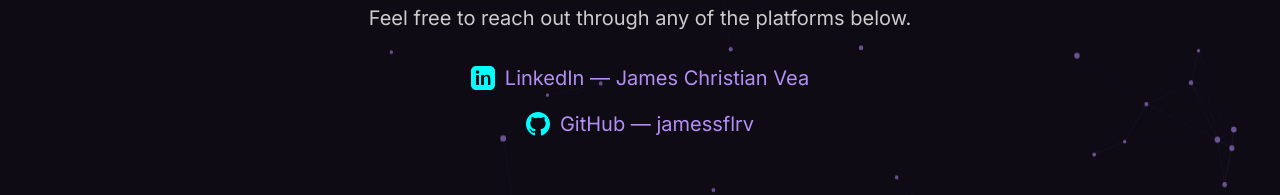
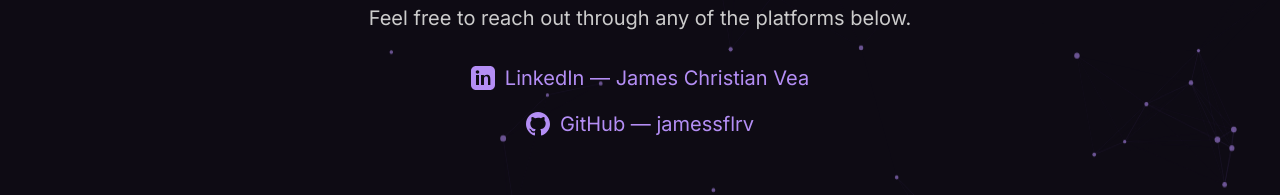
Before and after one commit to jamessflrv/portfolio, a plain HTML site: page contacts.html in a window 1280 px wide. Shown: the part 225-420 px from the top of the page. Drawn offline with Linux system fonts and the light colour scheme.

Commit message:
changes on contacts

```diff
--- a/contacts.html
+++ b/contacts.html
@@ -28,7 +28,7 @@
 
             <li>
                 <a href="https://www.linkedin.com/in/james-christian-vea-9606973ba/" target="_blank">
-                    <svg xmlns="http://www.w3.org/2000/svg" width="24" height="24" fill="cyan" viewBox="0 0 24 24">
+                    <svg xmlns="http://www.w3.org/2000/svg" width="24" height="24" fill="#b48ef5" viewBox="0 0 24 24">
                         <path d="M19 0h-14c-2.761 0-5 2.239-5 5v14c0 2.761 2.239 5 5 5h14c2.762
                         0 5-2.239 5-5v-14c0-2.761-2.238-5-5-5zm-11 19h-3v-10h3v10zm-1.5-11.268c-.966
                         0-1.75-.784-1.75-1.75s.784-1.75 1.75-1.75 1.75.784 1.75 1.75-.784
@@ -42,7 +42,7 @@
 
             <li>
                 <a href="https://github.com/jamessflrv" target="_blank">
-                    <svg xmlns="http://www.w3.org/2000/svg" width="24" height="24" fill="cyan" viewBox="0 0 24 24">
+                    <svg xmlns="http://www.w3.org/2000/svg" width="24" height="24" fill="#b48ef5" viewBox="0 0 24 24">
                         <path d="M12 0C5.374 0 0 5.373 0 12c0 5.302 3.438 9.8 8.207 11.387.599.111.793-.261.793-.577
                         v-2.234c-3.338.726-4.033-1.416-4.033-1.416-.546-1.387-1.333-1.756-1.333-1.756-1.089-.745.083-.729.083-.729
                         1.205.084 1.839 1.237 1.839 1.237 1.07 1.834 2.807 1.304 3.492.997.107-.775.418-1.305.762-1.604
--- a/index.css
+++ b/index.css
@@ -58,7 +58,6 @@ nav {
     z-index: 1000;
 }
 
-/* Hamburger button */
 .hamburger {
     display: none;
     flex-direction: column;
@@ -451,7 +450,6 @@ footer {
     .skill-card i { font-size: 44px; }
     .cert-card { width: 100%; }
 }
-/* ── Hamburger button (fixed top-right) ── */
 .hamburger {
     position: fixed;
     top: 20px;
@@ -481,7 +479,6 @@ footer {
 .hamburger.open span:nth-child(2) { opacity: 0; }
 .hamburger.open span:nth-child(3) { transform: translateY(-7px) rotate(-45deg); }
 
-/* ── Slide-in drawer ── */
 .drawer {
     position: fixed;
     top: 0;
@@ -522,7 +519,6 @@ footer {
     background: #1e1530;
 }
 
-/* ── Overlay ── */
 .drawer-overlay {
     display: none;
     position: fixed;
```
Also changed, not shown: techstack.html (+0 -1 lines).
